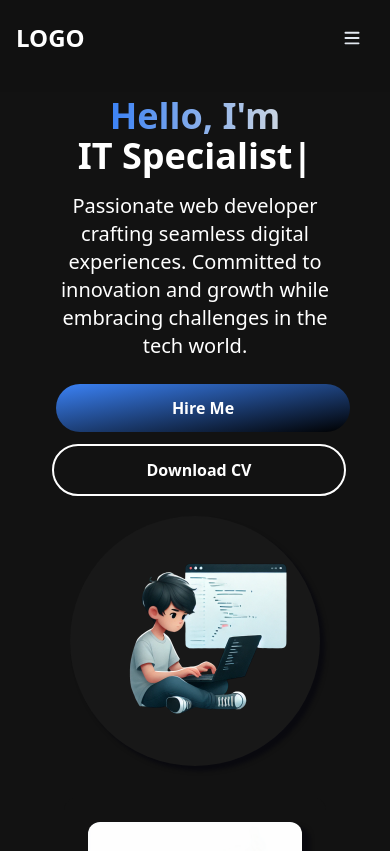
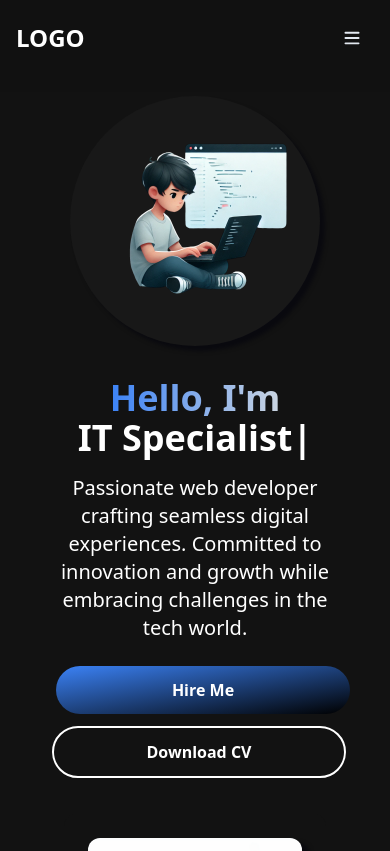
Before and after one commit to Surajjberaa/Portfolio-Project, a Next.js app: page / in a window 390 px wide. Shown: the top 851 px of the page. Built offline with nearby package versions, Linux system fonts and the light colour scheme.

Commit message:
Changes in Hero Section

```diff
--- a/src/components/Footer.tsx
+++ b/src/components/Footer.tsx
@@ -3,7 +3,7 @@ import React from 'react'
 function Footer() {
   return (
     <div className='bg-[#121212] '>
-      <div className='border rounded-full border-[#ADB7BE] mb- mx-5'></div>
+      <div className='border rounded-full border-[#ADB7BE] mx-5'></div>
         <div className=" flex justify-between p-4 px-10 ">
             <h1 className='font-light text-2xl'>LOGO</h1>
             <p className='text-[#ADB7BE] mb-8'>All rights reserved.</p>
--- a/src/components/HeroSection.tsx
+++ b/src/components/HeroSection.tsx
@@ -9,7 +9,18 @@ function HeroSection() {
   return (
     <section>
         <div className='grid grid-cols-1 sm:grid-cols-12 mt-20'>
-            <div className='col-span-7 place-self-center text-center sm:text-left'>
+            <div className='block sm:hidden place-self-center mb-8 lg:mt-0'>
+                <div className='rounded-full bg-[#181818] w-[250px] h-[250px] lg:w-[400px] lg:h-[400px]  flex relative shadow-[rgba(0,0,12,0.5)_5px_5px_4px_0px]'>
+                  <Image
+                  priority={true}
+                  src="/images/boy-4.png"
+                  alt='Hero Image'
+                  width={300}
+                  height={300}
+                  className='absolute transform -translate-x-1/2 -translate-y-1/2 top-1/2 left-1/2  '/>
+                </div>
+            </div>
+            <div className='col-span-7  place-self-center text-center sm:text-left'>
                 <h1 className='mb-4 text-4xl sm:text-5xl lg:text-6xl font-extrabold '>
                   <span className='text-transparent bg-clip-text bg-gradient-to-r from-blue-500 to-slate-300'>
                   Hello, I&apos;m {""}
@@ -37,7 +48,7 @@ function HeroSection() {
                   <button className='px-6 py-3 m-1 rounded-full bg-transparent border-2 border-white hover:bg-[#181818] hover:text-white font-semibold w-full sm:w-fit'>Download CV</button>
                 </div>
             </div>
-            <div className='col-span-5 place-self-center mt-4 lg:mt-0'>
+            <div className='col-span-5 sm:block hidden place-self-center mt-4 lg:mt-0'>
                 <div className='rounded-full bg-[#181818] w-[250px] h-[250px] lg:w-[400px] lg:h-[400px]  flex relative shadow-[rgba(0,0,12,0.5)_5px_5px_4px_0px]'>
                   <Image
                   priority={true}
```
